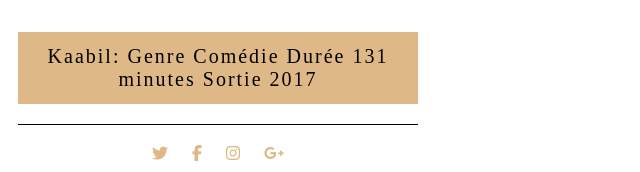
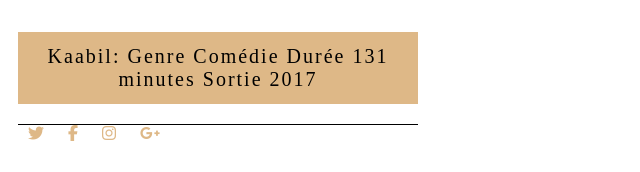
Before and after one commit to lauriehrd/Appmobile, a plain HTML site: page index.html in a window 1280 px wide. Shown: the part 4469-4641 px from the top of the page, without its empty margins (0-640 px from the left). Drawn offline with nearby package versions, Linux system fonts and the light colour scheme; a web font is replaced by a local one.

Commit message:
cherry-pick Jerry

```diff
--- a/css/stylesheet.css
+++ b/css/stylesheet.css
@@ -96,7 +96,10 @@
 
 footer{
 	border-top: 1px solid;
+<<<<<<< HEAD
 	padding-top: 20px;
+=======
+>>>>>>> f451f9a... milieu2
 /*	padding: 30px;*/
 	text-align: center;
 	/*align-items: baseline;*/
```
